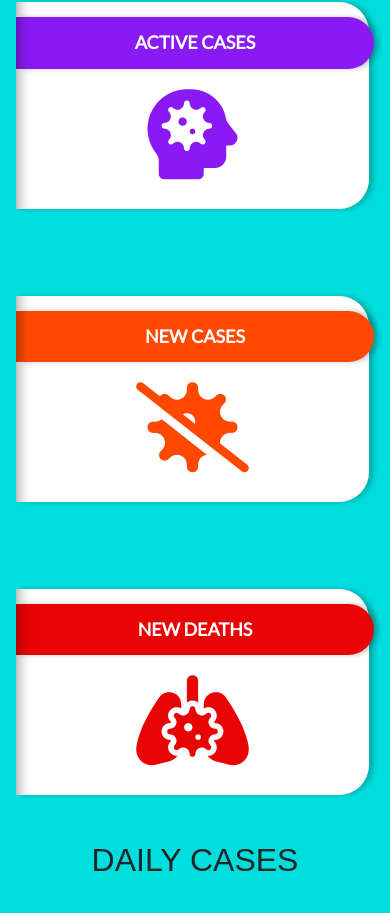
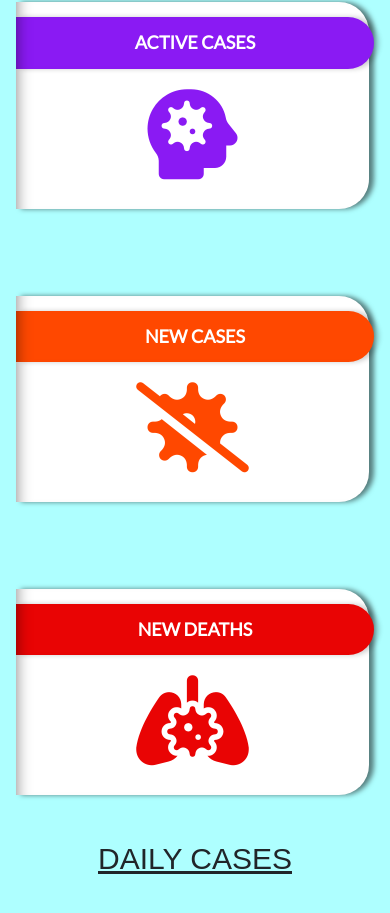
Before and after one commit to mm1025web/simplecovidtracker, a plain HTML site: page index.html in a window 390 px wide. Shown: the part 1087-2000 px from the top of the page. Drawn offline with nearby package versions, Linux system fonts and the light colour scheme; no server answers.

Commit message:
Update style.css

```diff
--- a/style.css
+++ b/style.css
@@ -1,4 +1,3 @@
-
 @import url("https://fonts.googleapis.com/css2?family=Roboto&display=swap");
 
 * {
@@ -9,7 +8,7 @@
 
 body {
   font-family: fantasy;
-  background-color: rgb(0, 221, 221);
+  background-color: rgb(174, 255, 255);
 }
 .heading
 {
@@ -30,9 +29,18 @@ body {
 
   .service_box .service_content{
     padding: 15px;
-    border-radius: 0 20px 20px 0;
     transition: all 0.5s ease-in-out;
+    border-radius: 0 30px 30px 0;
+    box-shadow: 15px 0 15px -15px rgba(0,0,0,0.5) inset, 5px 0 5px rgba(0,0,0,0.5);
+  }
 
+  .service_box .title{
+    border-radius: 0 30px 30px 0;
+    font-size: 18px;
+    font-weight: 600;
+    text-transform: uppercase;
+    padding: 15px 10px;
+    margin: 0px -20px 20px -15px;
     border-radius: 0 30px 30px 0;
     box-shadow: 15px 0 15px -15px rgba(0,0,0,0.5) inset, 5px 0 5px rgba(0,0,0,0.2);
   }
@@ -47,23 +55,10 @@ body {
     border-radius: 0 30px 30px 0;
     box-shadow: 15px 0 15px -15px rgba(0,0,0,0.5) inset, 5px 0 5px rgba(0,0,0,0.2);
   }
-  .service_box .title{
-    background: linear-gradient(to left bottom, #f82323,rgb(160, 0, 0) );
-    border-radius: 0 30px 30px 0;
-    font-size: 18px;
-    font-weight: 600;
-    text-transform: uppercase;
-    padding: 15px 10px;
-    margin: 0px -20px 20px -15px;
-    border-radius: 0 30px 30px 0;
-    box-shadow: 15px 0 15px -15px rgba(0,0,0,0.5) inset, 5px 0 5px rgba(0,0,0,0.2);
-  }
-
   .service_box .cases{
    color:#f82323;
   }
   .service_box:hover .cases{
-
     line-height: 24px;
     margin: 0 0 20px;
 
@@ -81,7 +76,6 @@ body {
   }
 
   .service_box:hover .service_icon i{
-
     transition: all 0.1s;
   }
 
@@ -363,3 +357,25 @@ body {
    .red:hover .cases{
       color: #fff;
   }
+
+  .chartheading{
+    color: rgb(117, 117, 117)7, 97, 97);
+    text-decoration: underline;
+    font-size: 50px;
+  }
+  @media(min-width:840px){
+    .chart{
+      margin: auto 100px!important;
+    }
+
+  }
+  @media(max-width:750px){
+    .chartheading{
+      font-size: 40px;
+    }
+  }
+  @media(max-width:600px){
+    .chartheading{
+      font-size: 30px;
+    }
+  }
```
